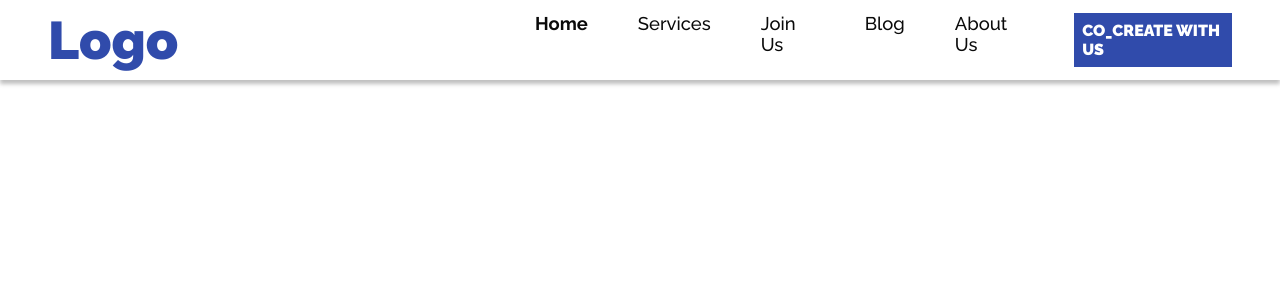
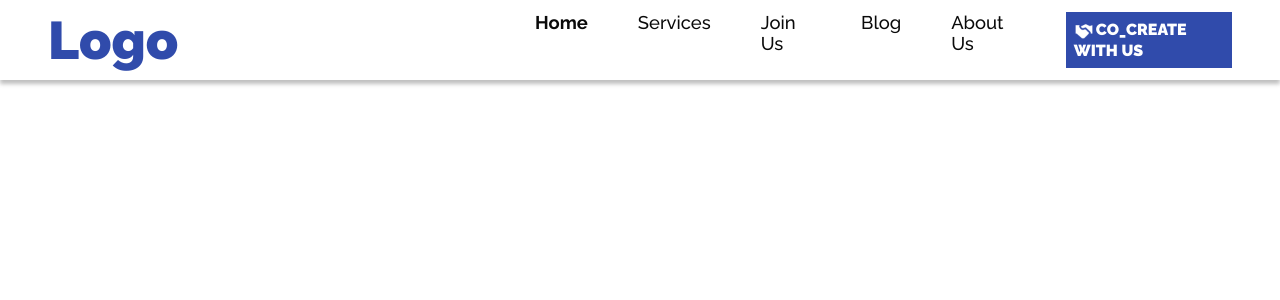
Before and after one commit to anishrajpandey/Systematic-software, a React (Create React App) app: page / in a window 1280 px wide. Shown: the top 300 px of the page. Built offline with nearby package versions, Linux system fonts and the light colour scheme.

Commit message:
handshake icon

```diff
--- a/src/App.css
+++ b/src/App.css
@@ -1,7 +1,6 @@
-
-@import url('https://fonts.googleapis.com/css2?family=Raleway:wght@300;500;700;900&display=swap');
-body{
-  font-family: 'Raleway', sans-serif !important;
+@import url("https://fonts.googleapis.com/css2?family=Raleway:wght@300;500;700;900&display=swap");
+body {
+  font-family: "Raleway", sans-serif !important;
 }
 .fcontainer {
   display: flex;
@@ -21,43 +20,42 @@ body{
 .logo {
   width: 9.4375rem;
   flex-shrink: 0;
-color: #304BAB;
+  color: #304bab;
   font-size: 3.30875rem;
   font-style: normal;
   font-weight: 900;
   line-height: normal;
 }
-.home{
-  color: #0A0A0A;
+.home {
+  color: #0a0a0a;
   font-size: 1.15rem;
   font-style: normal;
   font-weight: 600;
   line-height: normal;
-
 }
-.services{
-  color: #0A0A0A;
+.services {
+  color: #0a0a0a;
   font-size: 1.15rem;
   font-style: normal;
   font-weight: 400;
   line-height: normal;
 }
-.joinus{
-  color: #0A0A0A;
+.joinus {
+  color: #0a0a0a;
   font-size: 1.15rem;
   font-style: normal;
   font-weight: 400;
   line-height: normal;
 }
-.blog{
-  color: #0A0A0A;
+.blog {
+  color: #0a0a0a;
   font-size: 1.15rem;
   font-style: normal;
   font-weight: 400;
   line-height: normal;
 }
-.aboutus{
-  color: #0A0A0A;
+.aboutus {
+  color: #0a0a0a;
   font-size: 1.15rem;
   font-style: normal;
   font-weight: 400;
@@ -72,14 +70,13 @@ line-height: normal;
 
   background: #304bab;
 }
-.cocreatewithus{
-  color: #FFF;
+.cocreatewithus {
+  color: #fff;
   font-size: 1rem;
   font-style: normal;
   font-weight: 900;
   line-height: normal;
 }
-
 
 .main {
   height: 100vh;
@@ -88,4 +85,6 @@ line-height: normal;
 img.handshake {
   width: 20px;
   height: 20px;
+  margin-right: 2px;
+  display: inline-block;
 }
--- a/src/App.js
+++ b/src/App.js
@@ -4,20 +4,22 @@ import "./App.css";
 function App() {
   return (
     <>
-    <div className="fcontainer">
-     <div className ="logo">Logo</div>
-     <div className ="menu">
-     <div className ="home">Home</div>
-     <div className ="services">Services</div>
-     <div className ="joinus">Join Us</div>
-     <div className ="blog">Blog</div>
-     <div className ="aboutus">About Us</div>
-     <div className="cocreate">
-     <div className="cocreatewithus">CO_CREATE WITH US</div>
-     </div>
-     </div>
-    </div>
-
+      <div className="fcontainer">
+        <div className="logo">Logo</div>
+        <div className="menu">
+          <div className="home">Home</div>
+          <div className="services">Services</div>
+          <div className="joinus">Join Us</div>
+          <div className="blog">Blog</div>
+          <div className="aboutus">About Us</div>
+          <div className="cocreate">
+            <div className="cocreatewithus">
+              <img src="/handshake.png" alt="handshake" className="handshake" />
+              CO_CREATE WITH US
+            </div>
+          </div>
+        </div>
+      </div>
     </>
   );
 }
```
Lines whose indentation alone changed are shown as unchanged.
